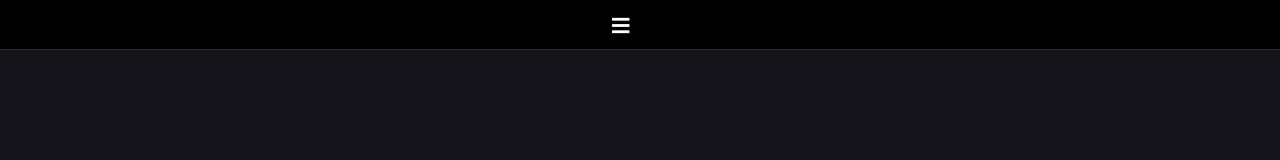
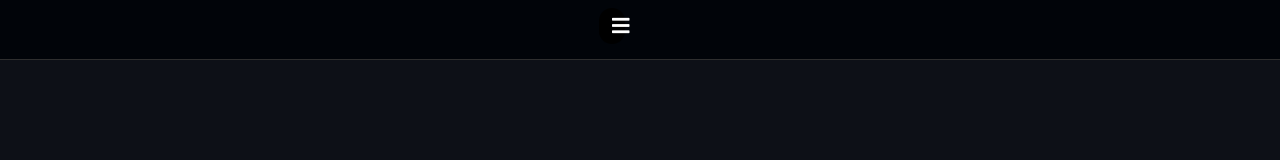
Before and after one commit to m0hammad0/apps, a plain HTML site: page static/home page/home001.html in a window 1280 px wide. Drawn offline with Linux system fonts and the light colour scheme; a web font is replaced by a local one.

Commit message:
Update home1 style.css

```diff
--- a/static/css/home1 style.css
+++ b/static/css/home1 style.css
@@ -3,11 +3,11 @@
     src: url("../font/font1.woff2") format("woff2");
 }
 body {
-    background-color: #15141a;
+    background-color: #0d1017;
 }
 .home_header1 {
-    background-color: black;
-    height: 50px;
+    background-color: #010409;
+    height: 60px;
     position: fixed;
     top: 0;
     bottom: 0;
```
